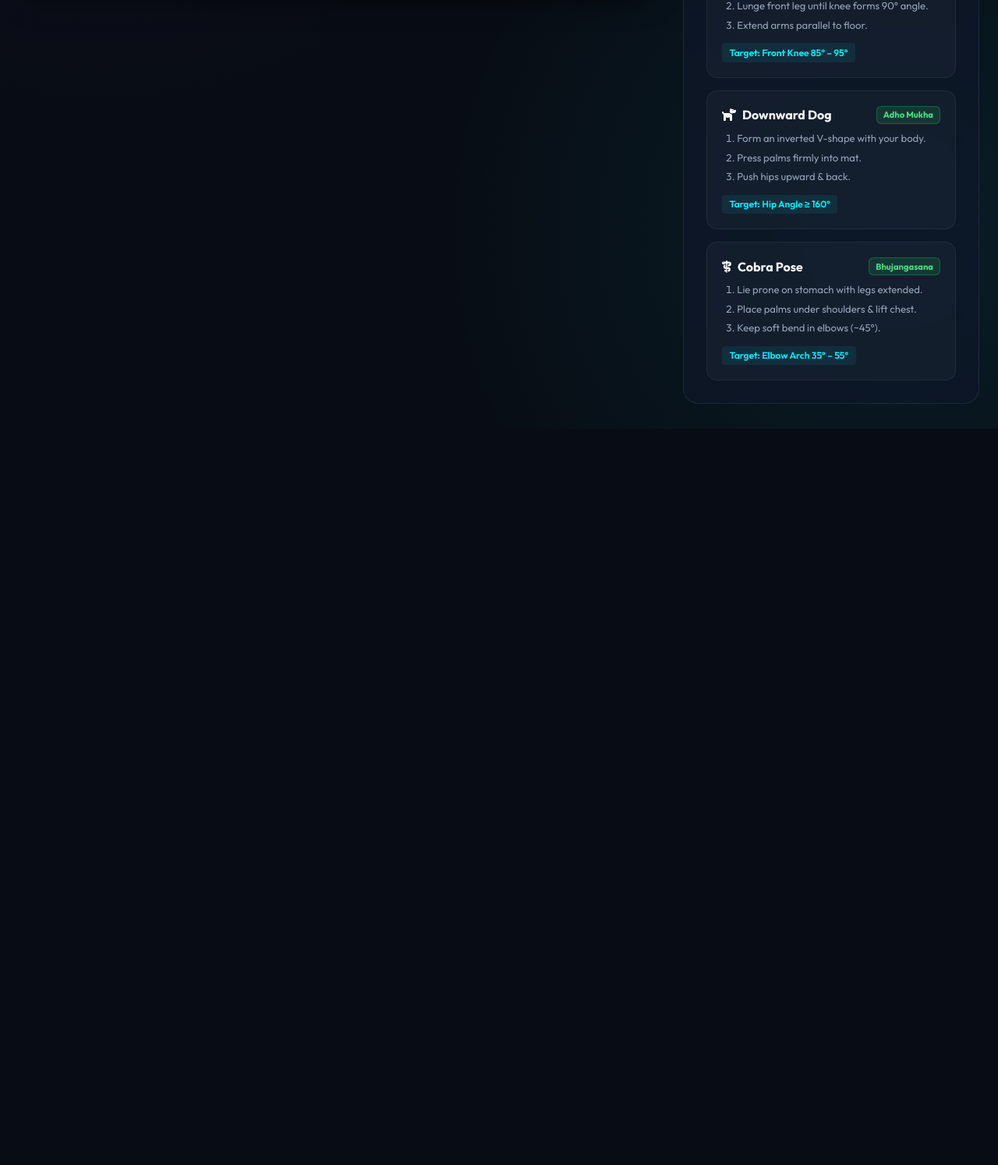
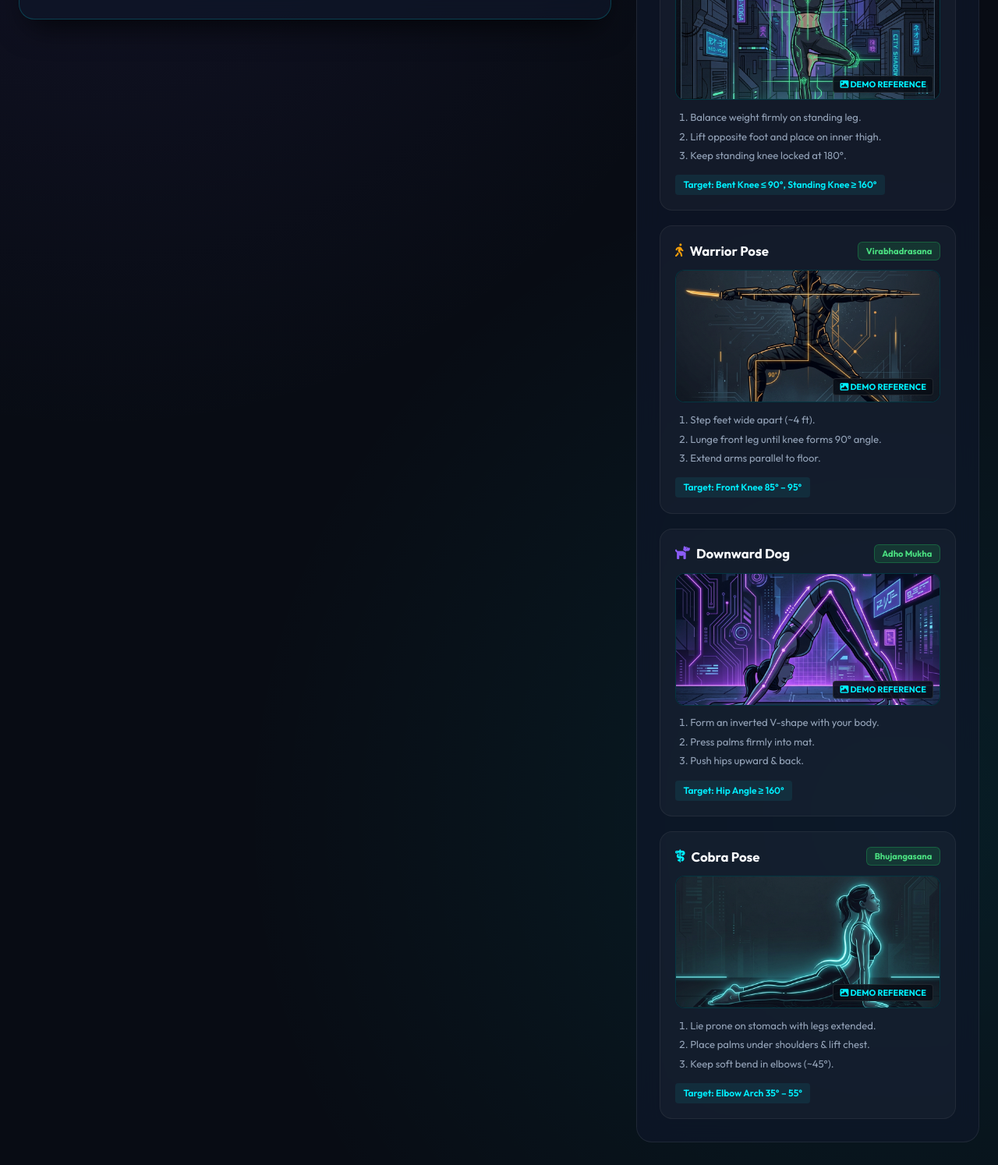
Before and after one commit to shivanshsenpai/Fitness_One, a Flask app: page /yoga-detection in a window 1280 px wide. Shown: the part 729-2223 px from the top of the page at 78% size. Before the commit the page ends 1247 px from the top, so only its background shows below. Run offline with Flask 3, Linux system fonts and the light colour scheme; some libraries are stand-ins or nearby versions.

Commit message:
feat(yoga): add side-by-side pose demo reference illustrations and overhaul AI Studio UI
- Generated high-resolution vector reference images for T-Pose, Tree Pose, Warrior Pose, Downward Dog, and Cobra Pose.
- Updated templates/index.html to display side-by-side demo pictures alongside live camera feed and step-by-step angle rules.
- Enhanced pose card hover effects and glassmorphism styling.

```diff
--- a/templates/index.html
+++ b/templates/index.html
@@ -80,12 +80,12 @@
 
         /* Main Studio Workspace */
         .studio-container {
-            max-width: 1300px;
-            margin: 2rem auto;
+            max-width: 1400px;
+            margin: 1.8rem auto;
             padding: 0 1.5rem;
             width: 100%;
             display: grid;
-            grid-template-columns: 1fr 380px;
+            grid-template-columns: 1fr 440px;
             gap: 2rem;
             align-items: start;
         }
@@ -142,7 +142,7 @@
         .video-wrapper {
             position: relative;
             width: 100%;
-            height: 520px;
+            height: 560px;
             background: #090d16;
             border-radius: 14px;
             overflow: hidden;
@@ -158,7 +158,7 @@
             object-fit: contain;
         }
 
-        /* Sidebar Guide */
+        /* Sidebar Guide & Side-by-Side Demo Panel */
         .guide-card {
             background: var(--bg-card);
             border: 1px solid rgba(255, 255, 255, 0.08);
@@ -169,8 +169,8 @@
 
         .guide-card h3 {
             font-family: 'Space Grotesk', sans-serif;
-            font-size: 1.2rem;
-            margin-bottom: 0.5rem;
+            font-size: 1.25rem;
+            margin-bottom: 0.4rem;
             color: var(--accent-cyan);
         }
 
@@ -178,37 +178,39 @@
             font-size: 0.85rem;
             color: var(--text-secondary);
             margin-bottom: 1.5rem;
+            line-height: 1.4;
         }
 
         .pose-accordion {
             display: flex;
             flex-direction: column;
-            gap: 1rem;
+            gap: 1.2rem;
         }
 
         .pose-card {
             background: rgba(255, 255, 255, 0.03);
             border: 1px solid rgba(255, 255, 255, 0.06);
-            border-radius: 14px;
+            border-radius: 16px;
             padding: 1.2rem;
-            transition: all 0.3s ease;
+            transition: all 0.35s cubic-bezier(0.16, 1, 0.3, 1);
         }
 
         .pose-card:hover {
-            border-color: rgba(0, 240, 255, 0.3);
+            border-color: rgba(0, 240, 255, 0.35);
             background: rgba(255, 255, 255, 0.05);
+            box-shadow: 0 10px 25px -10px rgba(0, 240, 255, 0.15);
         }
 
         .pose-card-header {
             display: flex;
             justify-content: space-between;
             align-items: center;
-            margin-bottom: 0.6rem;
+            margin-bottom: 0.8rem;
         }
 
         .pose-title {
             font-weight: 700;
-            font-size: 1rem;
+            font-size: 1.05rem;
             display: flex;
             align-items: center;
             gap: 8px;
@@ -217,11 +219,48 @@
         .pose-status-pill {
             font-size: 0.7rem;
             font-weight: 700;
-            padding: 0.2rem 0.5rem;
+            padding: 0.25rem 0.6rem;
             border-radius: 6px;
             background: rgba(34, 197, 94, 0.15);
             border: 1px solid rgba(34, 197, 94, 0.3);
             color: #4ade80;
+        }
+
+        /* Demo Picture Frame side-by-side */
+        .pose-demo-img-container {
+            margin: 0.8rem 0;
+            height: 170px;
+            width: 100%;
+            border-radius: 12px;
+            overflow: hidden;
+            border: 1px solid rgba(0, 240, 255, 0.2);
+            background: #050811;
+            position: relative;
+        }
+
+        .pose-demo-img {
+            width: 100%;
+            height: 100%;
+            object-fit: cover;
+            transition: transform 0.4s ease;
+        }
+
+        .pose-card:hover .pose-demo-img {
+            transform: scale(1.04);
+        }
+
+        .demo-img-badge {
+            position: absolute;
+            bottom: 8px;
+            right: 8px;
+            background: rgba(8, 12, 20, 0.85);
+            border: 1px solid rgba(255, 255, 255, 0.1);
+            color: var(--accent-cyan);
+            font-size: 0.68rem;
+            font-weight: 700;
+            padding: 0.2rem 0.5rem;
+            border-radius: 4px;
+            backdrop-filter: var(--glass-blur);
         }
 
         .pose-steps {
@@ -241,21 +280,26 @@
 
         .target-rule {
             display: inline-block;
-            margin-top: 0.5rem;
+            margin-top: 0.6rem;
             font-size: 0.75rem;
             font-weight: 600;
             color: var(--accent-cyan);
             background: rgba(0, 240, 255, 0.08);
-            padding: 0.2rem 0.6rem;
+            padding: 0.25rem 0.65rem;
             border-radius: 4px;
         }
 
-        @media (max-width: 900px) {
+        .text-cyan { color: var(--accent-cyan); }
+        .text-green { color: #4ade80; }
+        .text-amber { color: #f59e0b; }
+        .text-purple { color: var(--accent-purple); }
+
+        @media (max-width: 1024px) {
             .studio-container {
                 grid-template-columns: 1fr;
             }
             .video-wrapper {
-                height: 360px;
+                height: 400px;
             }
         }
     </style>
@@ -269,6 +313,7 @@
     </header>
 
     <div class="studio-container">
+        <!-- Live AI Camera Viewport (Left) -->
         <main class="viewport-card">
             <div class="camera-header">
                 <h2>MediaPipe AI Pose Verification Feed</h2>
@@ -281,9 +326,10 @@
             </div>
         </main>
 
+        <!-- Side-by-Side Pose Demo Picture & Guidance Panel (Right) -->
         <aside class="guide-card">
-            <h3>Pose Execution & Angle Rules</h3>
-            <p class="guide-subtitle">The HUD frame turns <strong style="color:#22c55e;">GREEN</strong> when pose alignment is 100% perfect, and displays exact degree adjustment commands when aligning.</p>
+            <h3>Pose Execution & Visual Demos</h3>
+            <p class="guide-subtitle">Compare your live camera feed side-by-side with the reference pose illustrations below. The HUD turns <strong style="color:#22c55e;">GREEN</strong> on 100% alignment.</p>
 
             <div class="pose-accordion">
                 <!-- T Pose -->
@@ -292,6 +338,13 @@
                         <span class="pose-title"><i class="fa-solid fa-child-reaching text-cyan"></i> T-Pose</span>
                         <span class="pose-status-pill">GREEN ON 180°</span>
                     </div>
+
+                    <!-- Demo Picture -->
+                    <div class="pose-demo-img-container">
+                        <img src="/images/pose_tpose.png" alt="T-Pose Visual Demo" class="pose-demo-img">
+                        <span class="demo-img-badge"><i class="fa-solid fa-image"></i> DEMO REFERENCE</span>
+                    </div>
+
                     <div class="pose-steps">
                         <ol>
                             <li>Stand straight with feet together.</li>
@@ -308,6 +361,13 @@
                         <span class="pose-title"><i class="fa-solid fa-tree text-green"></i> Tree Pose</span>
                         <span class="pose-status-pill">Vrikshasana</span>
                     </div>
+
+                    <!-- Demo Picture -->
+                    <div class="pose-demo-img-container">
+                        <img src="/images/pose_tree.png" alt="Tree Pose Visual Demo" class="pose-demo-img">
+                        <span class="demo-img-badge"><i class="fa-solid fa-image"></i> DEMO REFERENCE</span>
+                    </div>
+
                     <div class="pose-steps">
                         <ol>
                             <li>Balance weight firmly on standing leg.</li>
@@ -324,6 +384,13 @@
                         <span class="pose-title"><i class="fa-solid fa-person-walking text-amber"></i> Warrior Pose</span>
                         <span class="pose-status-pill">Virabhadrasana</span>
                     </div>
+
+                    <!-- Demo Picture -->
+                    <div class="pose-demo-img-container">
+                        <img src="/images/pose_warrior.png" alt="Warrior Pose Visual Demo" class="pose-demo-img">
+                        <span class="demo-img-badge"><i class="fa-solid fa-image"></i> DEMO REFERENCE</span>
+                    </div>
+
                     <div class="pose-steps">
                         <ol>
                             <li>Step feet wide apart (~4 ft).</li>
@@ -340,6 +407,13 @@
                         <span class="pose-title"><i class="fa-solid fa-dog text-purple"></i> Downward Dog</span>
                         <span class="pose-status-pill">Adho Mukha</span>
                     </div>
+
+                    <!-- Demo Picture -->
+                    <div class="pose-demo-img-container">
+                        <img src="/images/pose_downdog.png" alt="Downward Dog Visual Demo" class="pose-demo-img">
+                        <span class="demo-img-badge"><i class="fa-solid fa-image"></i> DEMO REFERENCE</span>
+                    </div>
+
                     <div class="pose-steps">
                         <ol>
                             <li>Form an inverted V-shape with your body.</li>
@@ -356,6 +430,13 @@
                         <span class="pose-title"><i class="fa-solid fa-staff-snake text-cyan"></i> Cobra Pose</span>
                         <span class="pose-status-pill">Bhujangasana</span>
                     </div>
+
+                    <!-- Demo Picture -->
+                    <div class="pose-demo-img-container">
+                        <img src="/images/pose_cobra.png" alt="Cobra Pose Visual Demo" class="pose-demo-img">
+                        <span class="demo-img-badge"><i class="fa-solid fa-image"></i> DEMO REFERENCE</span>
+                    </div>
+
                     <div class="pose-steps">
                         <ol>
                             <li>Lie prone on stomach with legs extended.</li>
```
Also changed, not shown: images/pose_cobra.png (added), images/pose_downdog.png (added), images/pose_tpose.png (added), images/pose_tree.png (added), images/pose_warrior.png (added).
